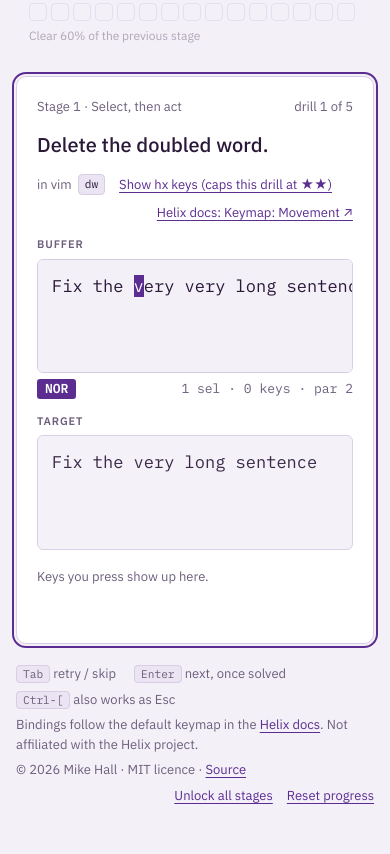
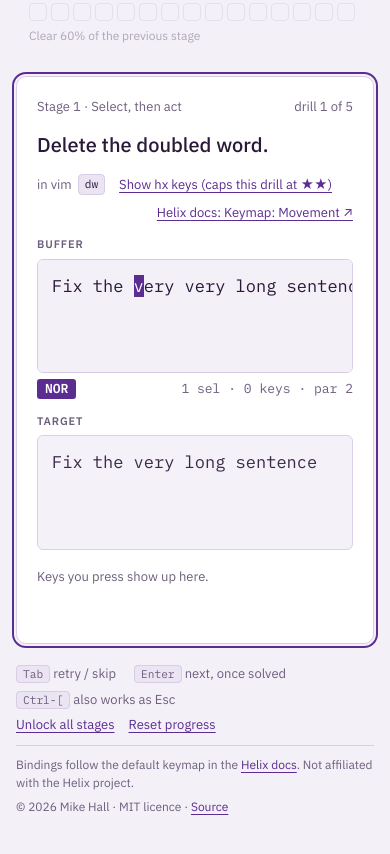
Before and after one commit to pdxmph/hxreps, a plain HTML site: page public/index.html in a window 390 px wide. Shown: the part 950-1804 px from the top of the page. Drawn offline with Linux system fonts and the light colour scheme.

Commit message:
Give the footer two fixed rows
The footer was one wrapping flex row, so the buttons and the credit
lines landed wherever width ran out: beside the copyright at 1280px,
alone on a third line at 1000px, and a ragged stack on a phone.

Row 1 holds the key hints with the buttons pushed right; row 2 holds
the keymap credit and copyright, quieter, under a hairline. On narrow
screens the buttons drop under the hints, left-aligned. Every item and
link is kept. Adds tests/footer-layout.mjs to check the layout.

Corpus: products/hxreps/ideas/fix-the-footer.md (corpus:01M8FSJWFQ10TE620KMGH8MX6X)

Co-Authored-By: Claude Opus 5.5 <noreply@anthropic.com>
Claude-Session: https://claude.ai/code/session_017bm7e2dfXCVHUVYbspN6KW

```diff
--- a/public/index.html
+++ b/public/index.html
@@ -127,8 +127,11 @@ h1{font-size:26px;font-weight:600;margin:0;letter-spacing:-.01em}
 .prompt .misskey{color:var(--evil);font-size:13px;margin-left:6px}
 .stage .ok{color:var(--ok)}
 .big{font-size:40px;font-weight:600;font-variant-numeric:tabular-nums;line-height:1.1}
-footer{color:var(--muted);font-size:13px;display:flex;flex-wrap:wrap;gap:6px 18px;align-items:center}
+footer{color:var(--muted);font-size:13px;display:flex;flex-direction:column;gap:10px}
+footer .frow{display:flex;flex-wrap:wrap;gap:6px 18px;align-items:center}
 footer .sp{margin-left:auto;display:flex;gap:14px}
+footer .fine{font-size:12px;border-top:1px solid var(--line);padding-top:10px}
+@media (max-width:600px){footer .sp{margin-left:0}}
 @media (prefers-reduced-motion:no-preference){.result{animation:pop .18s ease-out}@keyframes pop{from{transform:translateY(4px);opacity:.4}to{transform:none;opacity:1}}}
 </style>
 
@@ -154,8 +157,9 @@ footer .sp{margin-left:auto;display:flex;gap:14px}
     </div>
   </div>
   <footer>
-    <span><kbd>Tab</kbd> retry / skip</span><span><kbd>Enter</kbd> next, once solved</span><span><kbd>Ctrl-[</kbd> also works as Esc</span><span>Bindings follow the default keymap in the <a class="link" href="https://docs.helix-editor.com/keymap.html" target="_blank" rel="noopener">Helix docs</a>. Not affiliated with the Helix project.</span><span>© 2026 Mike Hall · MIT licence · <a class="link" href="https://github.com/pdxmph/hxreps" target="_blank" rel="noopener">Source</a></span>
-    <span class="sp"><button class="link" id="unlock"></button><button class="link" id="wipe">Reset progress</button></span>
+    <div class="frow"><span><kbd>Tab</kbd> retry / skip</span><span><kbd>Enter</kbd> next, once solved</span><span><kbd>Ctrl-[</kbd> also works as Esc</span>
+    <span class="sp"><button class="link" id="unlock"></button><button class="link" id="wipe">Reset progress</button></span></div>
+    <div class="frow fine"><span>Bindings follow the default keymap in the <a class="link" href="https://docs.helix-editor.com/keymap.html" target="_blank" rel="noopener">Helix docs</a>. Not affiliated with the Helix project.</span><span>© 2026 Mike Hall · MIT licence · <a class="link" href="https://github.com/pdxmph/hxreps" target="_blank" rel="noopener">Source</a></span></div>
   </footer>
 </div>
 
```
Also changed, not shown: tests/footer-layout.mjs (added, +42 -0 lines), 1 other file.
